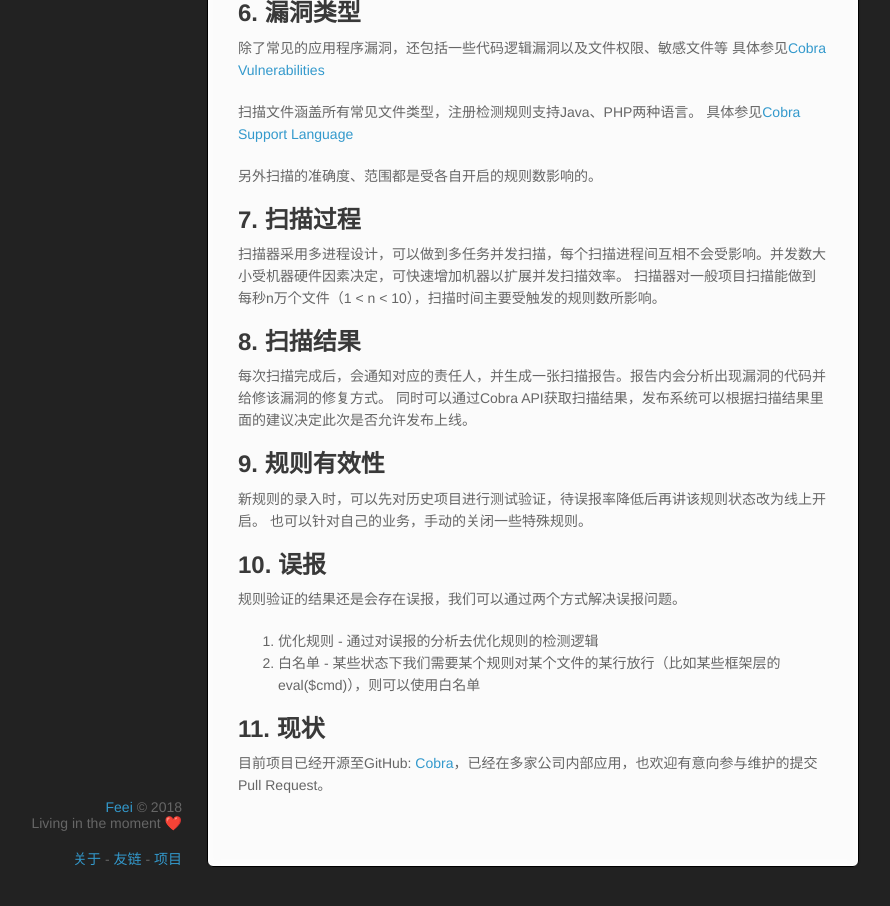
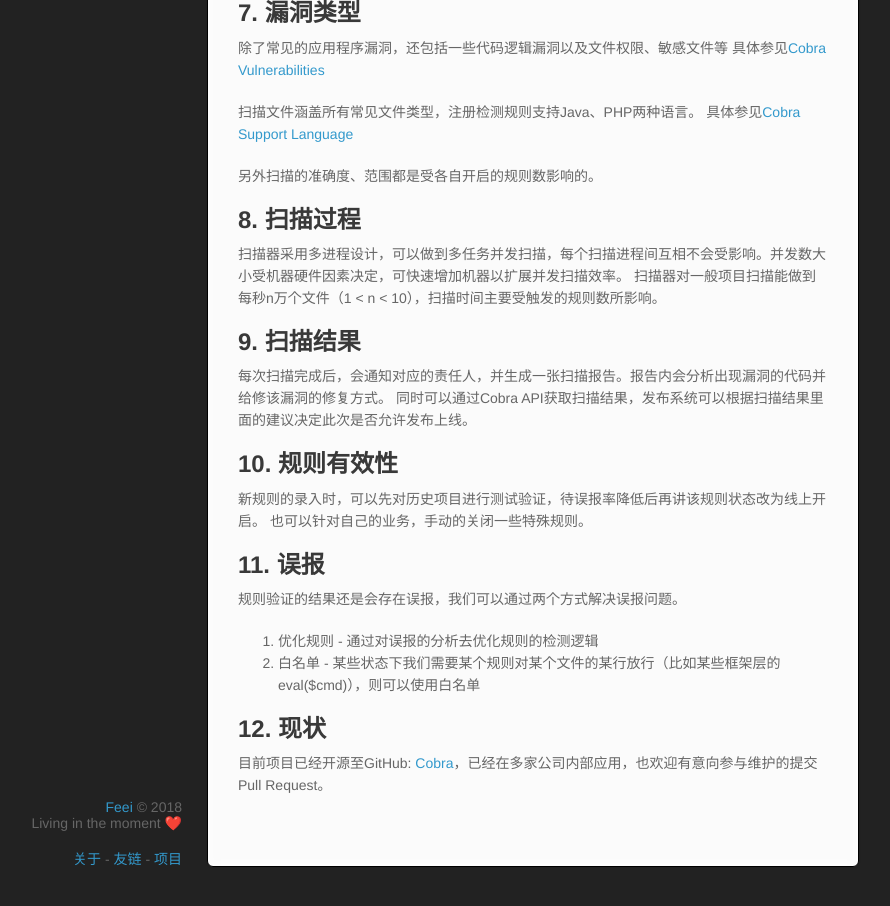
Before and after one commit to limengmingx/Papers, a Jekyll site: the page built from cobra.md, in a window 1280 px wide and 1400 px high, scrolled down 4529 px. Shown: the part 493-1399 px from the top of the window, without its empty margins (108-998 px from the left). Built offline with Jekyll 4.4.1, drawn with Linux system fonts in a browser that asks for light colours; our own code applies the rules of GitHub Pages for plain Markdown files; a script that is not in the unit is left out; comment, search, counter and statistics services are not loaded.

Commit message:
Update cobra.md

```diff
--- a/cobra.md
+++ b/cobra.md
@@ -179,25 +179,25 @@
 
 另外扫描的准确度、范围都是受各自开启的规则数影响的。
 
-## 7. 扫描过程
+## 8. 扫描过程
 
 扫描器采用多进程设计，可以做到多任务并发扫描，每个扫描进程间互相不会受影响。并发数大小受机器硬件因素决定，可快速增加机器以扩展并发扫描效率。
 扫描器对一般项目扫描能做到每秒n万个文件（1 < n < 10），扫描时间主要受触发的规则数所影响。
 
-## 8. 扫描结果
+## 9. 扫描结果
 
 每次扫描完成后，会通知对应的责任人，并生成一张扫描报告。报告内会分析出现漏洞的代码并给修该漏洞的修复方式。
 同时可以通过Cobra API获取扫描结果，发布系统可以根据扫描结果里面的建议决定此次是否允许发布上线。
 
-## 9. 规则有效性
+## 10. 规则有效性
 
 新规则的录入时，可以先对历史项目进行测试验证，待误报率降低后再讲该规则状态改为线上开启。
 也可以针对自己的业务，手动的关闭一些特殊规则。
 
-## 10. 误报
+## 11. 误报
 规则验证的结果还是会存在误报，我们可以通过两个方式解决误报问题。
 1. 优化规则 - 通过对误报的分析去优化规则的检测逻辑
 2. 白名单 - 某些状态下我们需要某个规则对某个文件的某行放行（比如某些框架层的eval($cmd)），则可以使用白名单
 
-## 11. 现状
+## 12. 现状
 目前项目已经开源至GitHub: [Cobra](https://github.com/WhaleShark-Team/cobra)，已经在多家公司内部应用，也欢迎有意向参与维护的提交Pull Request。
```
Also changed, not shown: other parts of cobra.md (+2 -2 lines).
